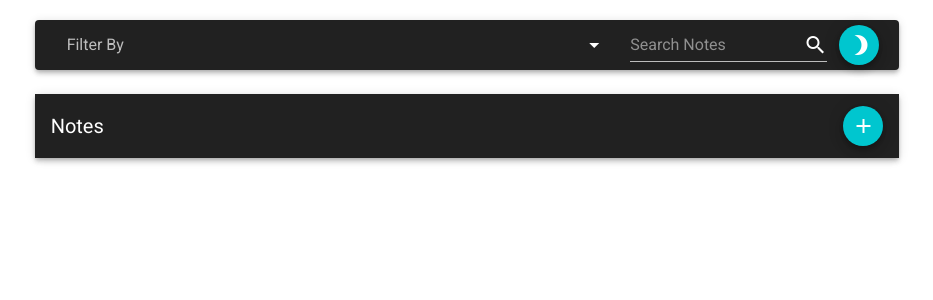
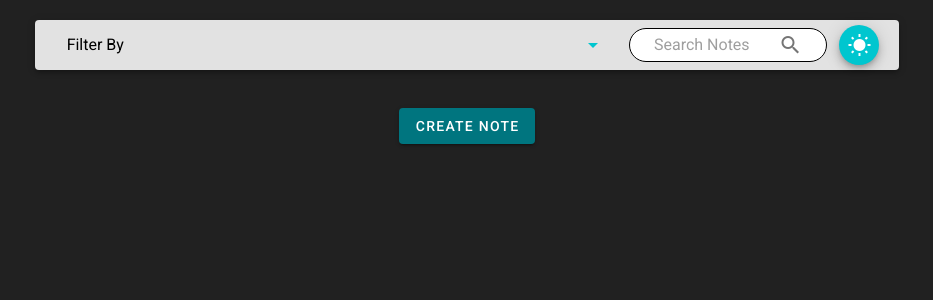
Before and after one commit to ozansozuozgit/vue-notebook, a Vue app: page / in a window 1280 px wide. Shown: the top 300 px of the page, without its empty margins (173-1106 px from the left). Built offline with nearby package versions, Linux system fonts and the light colour scheme.

Commit message:
small layout change and add basic dark colors

```diff
--- a/src/components/Note.vue
+++ b/src/components/Note.vue
@@ -5,14 +5,17 @@
         v-bind="attrs"
         v-on="on"
         height="200px"
-        color="#00C6CF"
+        color="primary"
         class="note_card"
       >
-        <v-card-title class="text-header font-weight-bold"
+        <v-card-title class="text-header font-weight-bold white--text"
           >{{ note.title }}
         </v-card-title>
 
-        <v-card-subtitle v-if="note.text.length < 150" class="text-caption">
+        <v-card-subtitle
+          v-if="note.text.length < 150"
+          class="text-caption white--text"
+        >
           {{ note.text }}
         </v-card-subtitle>
         <v-card-subtitle v-else class="text-caption">
@@ -143,4 +146,10 @@ export default {
 .note_card {
   border: 1px solid black !important;
 }
+.theme--dark.v-card .v-card__title {
+  color: black !important;
+}
+.theme--dark.v-card .v-card__subtitle {
+  color: black !important;
+}
 </style>
--- a/src/components/Notes.vue
+++ b/src/components/Notes.vue
@@ -1,26 +1,16 @@
 <template>
   <div>
-    <v-toolbar color="primary" dark light class="mb-5">
-      <v-toolbar-title>Notes</v-toolbar-title>
-      <v-spacer></v-spacer>
+    <v-toolbar flat class="mb-5 justify-center d-flex" color="background">
       <v-dialog v-model="dialog" max-width="500">
         <template v-slot:activator="{ on, attrs }">
-          <v-btn
-            color="secondary"
-            fab
-            shaped
-            small
-            ripple
-            v-bind="attrs"
-            v-on="on"
-          >
-            <v-icon>mdi-plus</v-icon>
+          <v-btn color="secondary darken-3" ripple v-bind="attrs" v-on="on">
+            Create Note
           </v-btn>
         </template>
         <NoteForm />
       </v-dialog>
     </v-toolbar>
-    <v-row>
+    <v-row class="notes_container">
       <v-col cols="12" sm="6" md="4" v-for="note in notes" :key="note.uuid">
         <Note :note="note" />
       </v-col>
@@ -166,4 +156,7 @@ export default {
 .v-dialog--active {
   scrollbar-width: none;
 }
+.notes_container {
+  border-left: 3px solid;
+}
 </style>
--- a/src/components/Sidebar.vue
+++ b/src/components/Sidebar.vue
@@ -1,9 +1,9 @@
 <template>
   <v-toolbar
-    class=" px-2 filter__toolbar mt-2"
+    class="px-2 filter__toolbar mt-2"
     rounded
     height="50px"
-    color="primary"
+    color="primary darken-1"
   >
     <v-select
       :items="items"
@@ -15,7 +15,6 @@
       flat
       rounded
       class="select_container"
-      dark
     ></v-select>
     <v-text-field
       hide-details
@@ -24,7 +23,8 @@
       v-model="searchText"
       placeholder="Search Notes"
       class="search_container"
-      dark
+      rounded
+      light
     ></v-text-field>
 
     <div class="mx-3">
@@ -40,7 +40,7 @@
       <v-tooltip v-else bottom>
         <template v-slot:activator="{ on }">
           <v-btn v-on="on" color="secondary" small fab @click="darkMode">
-            <v-icon color="orange">mdi-white-balance-sunny</v-icon>
+            <v-icon color="white">mdi-white-balance-sunny</v-icon>
           </v-btn>
         </template>
         <span>Dark Mode Off</span>
@@ -88,9 +88,21 @@ export default {
 }
 .select_container {
   flex: 0.4;
+
+  .theme--dark.v-label {
+    color: black !important;
+  }
+  .theme--light.v-label {
+    color: white !important;
+  }
+}
+.mdi-menu-down {
+  color: #00c6cf !important;
 }
 .v-input.search_container {
   flex: 0.6;
+  background: white !important;
+  border: 1px solid black;
 }
 .filter__toolbar > .v-toolbar__content {
   height: 100% !important;
--- a/src/plugins/vuetify.js
+++ b/src/plugins/vuetify.js
@@ -1,41 +1,22 @@
 import Vue from 'vue';
 import Vuetify from 'vuetify/lib/framework';
-import colors from 'vuetify/lib/util/colors'
 
 Vue.use(Vuetify);
 
 export default new Vuetify({
 
     theme: {
-      dark: false,
-
+      dark: true,
         themes: {
           light: {
             primary: '#212121',
             secondary: '#00C6CF',
-            text:colors.orange.darken3,
-            accent: '#BD1E00',
-            error: colors.red.accent3,
-            // primary: '#1976D2',
-            // secondary: '#1976D2',
-            // accent: '#1976D2',
-            // error: '#1976D2',
-            // info: '#1976D2',
-            // success: '#1976D2',
-            // warning: '#1976D2',
+            background:'#fff'
           },
           dark: {
-            // primary: colors.orange,
-            // secondary:colors.red,
-            // text:colors.orange.darken3,
-            // background: colors.red.darken4,
-            primary: '#1976D2',
-            secondary: '#1976D2',
-            accent: '#1976D2',
-            error: '#1976D2',
-            info: '#1976D2',
-            success: '#1976D2',
-            warning: '#1976D2',
+            primary: '#fff',
+            secondary: '#00C6CF',
+            background:'#212121',
           },
         },
       },
```
